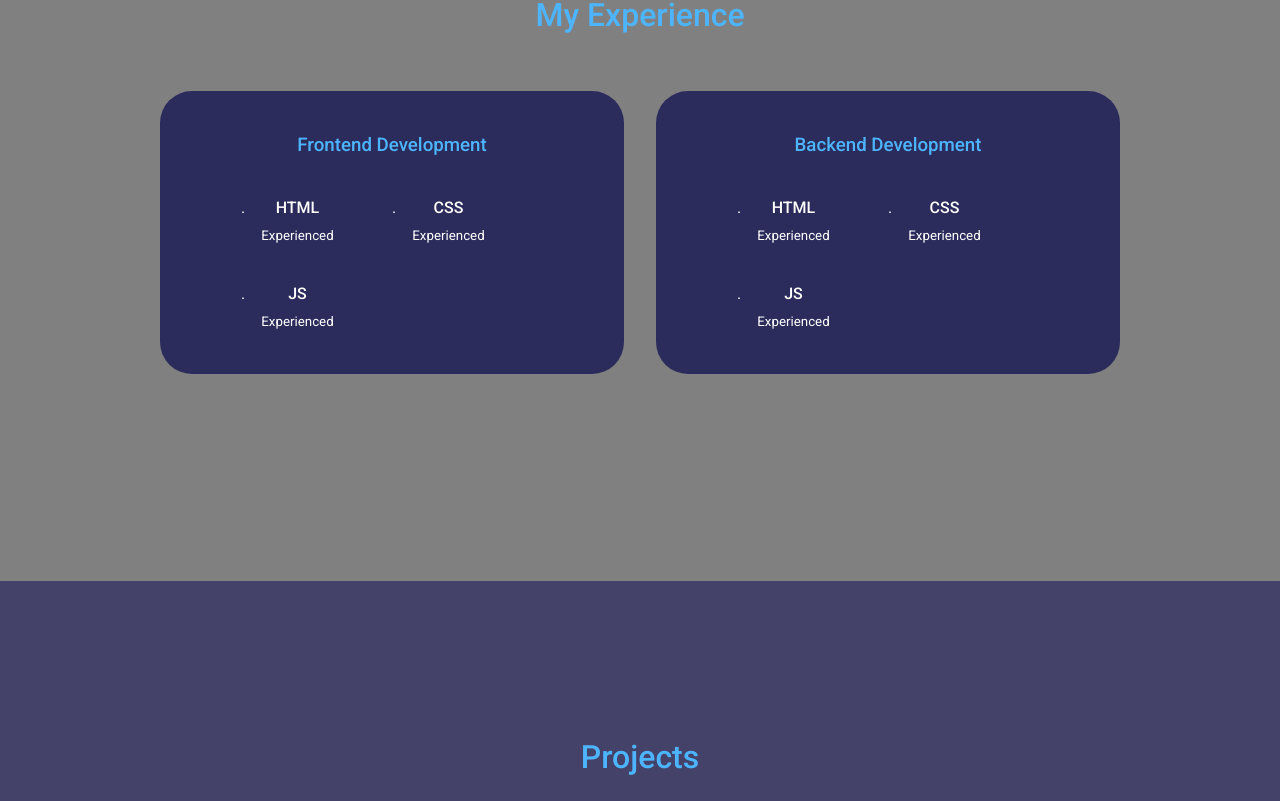
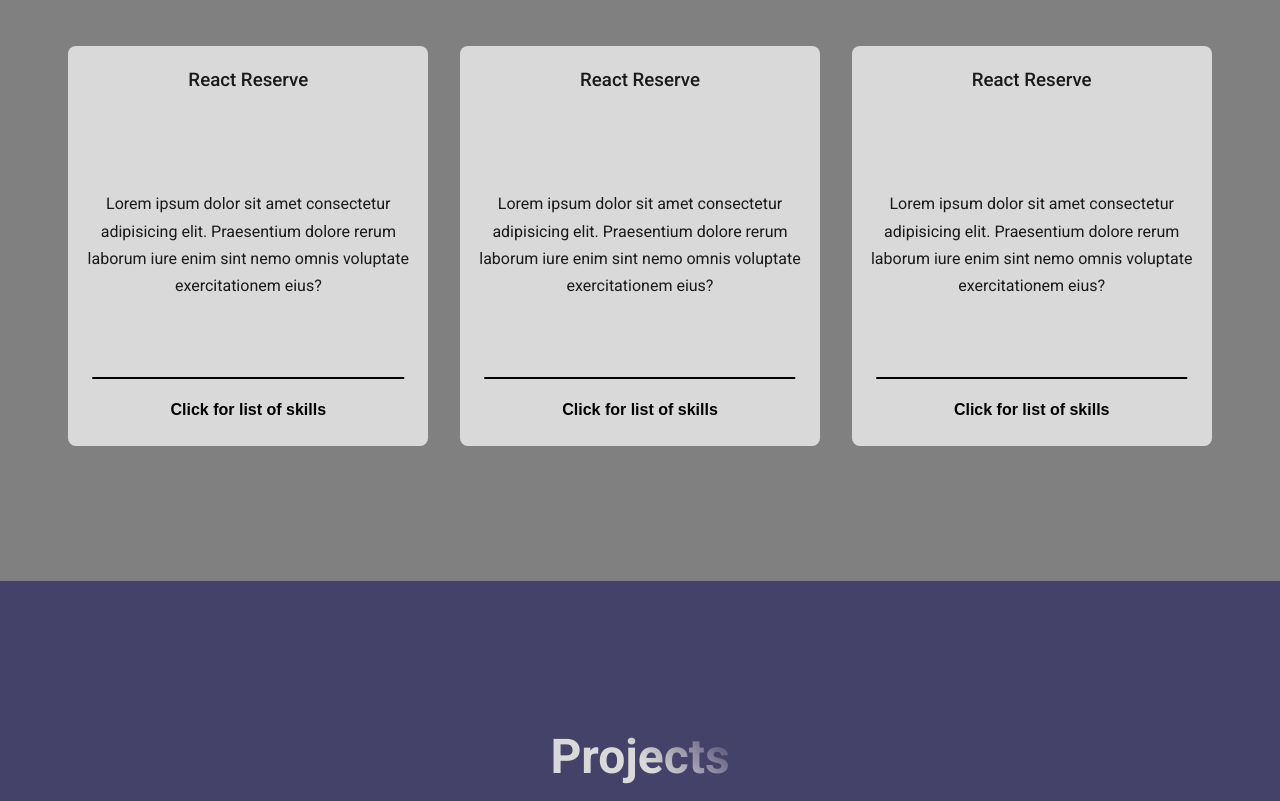
Before and after one commit to akkeyron/akkeyron.github.io, a React (Create React App) app: page / in a window 1280 px wide. Shown: the part 1819-2620 px from the top of the page. Built offline with nearby package versions, Linux system fonts and the light colour scheme.

Commit message:
update latest

```diff
--- a/src/components/About/About.css
+++ b/src/components/About/About.css
@@ -24,21 +24,3 @@
     border-right: 1rem solid transparent;
     border-bottom: 1rem solid #D9D9D9;
   }
-
-.about__me h2 {
-    margin: 2rem;
-}
-
-.gradient-text {
-    background-image: linear-gradient(
-        45deg,
-        #D9D9D9 50%,
-        #443C68
-        );
-    -webkit-background-clip: text;
-    -webkit-text-fill-color: transparent;
-    -moz-background-clip: text;
-    -moz-text-fill-color: transparent;
-    font-size: 1.5em;
-    font-weight: 800;
-}
--- a/src/components/About/About.tsx
+++ b/src/components/About/About.tsx
@@ -7,7 +7,7 @@ function About() {
 
   return (
     <section id="about">
-      <h2><span className="gradient-text">ABOUT ME</span></h2>
+      <h2><span className="section-title">ABOUT ME</span></h2>
 
       <div className="about__container">
           <p className="about__me">
--- a/src/components/Header/Header.tsx
+++ b/src/components/Header/Header.tsx
@@ -17,7 +17,6 @@ const Header = () => {
                 <a href="https://www.linkedin.com/in/loqman-al-hakim-aripin/"><GrLinkedin /></a>
                 <a href="https://github.com/akkeyron"><GrGithub /></a>
             </div>
-            <a href="#about" className='btn-primary'>Contact Me</a>
         </header>
     )
 }
--- a/src/components/Projects/Projects.tsx
+++ b/src/components/Projects/Projects.tsx
@@ -1,12 +1,11 @@
 import './Projects.css'
 import { projects } from '../../data.js'
 import React, { FC } from "react";
-import IMG from "../../assets/logo512.png";
 
 const Projects: FC = () => {
     return (
         <section id='projects'>
-            <h2>Projects</h2>
+            <h2><span className='section-title'>Projects</span></h2>
             <div className='projects__container'>
                 {projects.map((project) => (
                     <div className='project__card'>
--- a/src/components/Skills/Skills.css
+++ b/src/components/Skills/Skills.css
@@ -1,70 +1,50 @@
-.experience__container {
+.skill__card {
+    background: #d9d9d9;
+    color: hsl(0, 0%, 10%);
     display: grid;
-    grid-template-columns: 1fr 1fr;
-    gap: 2rem;
+    grid-template-rows: auto 1fr auto;
+    justify-items: center;
+    align-items: center;
+    padding: 1.2em 1em;
+    border-radius: 0.5rem;
+    max-width: 40ch;
+    min-height: 25em;
 }
 
-.experience__container > div {
-    background: var(--color-bg-variant);
-    padding: 2.4rem 5rem;
-    border-radius: 2rem;
-    border: 1px solid transparent;
-    transition: var(--transition);
+.skill__card {
+    position: relative;
 }
 
-.experience__container > div:hover {
-    background: transparent;
-    border-color: var(--color-primary-variant);
-    cursor: default;
+.skill__list {
+    position: absolute;
+    top: 50%;
+    left: 50%;
+    transform: translate(-50%, -50%);
+    display: none;
 }
 
-.experience__container > div h3 {
-    text-align: center;
-    margin-bottom: 2rem;
-    color: var(--color-primary);
+.skill-button {
+    background: transparent;
+    border: none;
+    outline: none;
+    cursor: pointer;
+    width: max-content;
+    position: relative;
 }
 
-.experience__content {
-    display: grid;
-    grid-template-columns: 1fr 1fr;
-    row-gap: 2rem;
+.skill-button:hover {
+    background: transparent;
 }
 
-.experience__details {
-    display: flex;
-    gap: 1rem;
+/* make a horizontal line */
+.skill-button::before {
+    content: '';
+    position: absolute;
+    top: -1em;
+    left: 50%;
+    transform: translateX(-50%);
+    width: min(35ch, 70vw);
+    height: 2px;
+    background: #000;
+
 }
-
-.experience__details-icon {
-    margin-top: 6px;
-    color: var(--color-primary);
-}
-
-/*responsive*/
-@media screen and (max-width: 1024px) {
-    .experience__container {
-        grid-template-columns: 1fr;
-    }
-
-    .experience__container > div {
-        width: 80%;
-        padding: 2rem;
-        margin: 0 auto;
-    }
-
-    .experience__content {
-        padding: 1rem;
-    }
-  }
-
-  @media screen and (max-width: 600px) {
-    .experience__container {
-        gap: 1rem;
-    }
-
-    .experience__container > div {
-        width: 100%;
-        padding: 2rem 1rem;
-
-    }
-  }
--- a/src/components/Skills/Skills.tsx
+++ b/src/components/Skills/Skills.tsx
@@ -5,63 +5,26 @@ import './Skills.css'
 export default function Skills() {
   return (
     <section id="skills">
-      <h2>My Experience</h2>
+      <h2><span className='section-title'>Skills</span></h2>
 
-      <div className="container experience__container">
-        <div className="experience__frontend">
-          <h3>Frontend Development</h3>
-          <div className="experience__content">
-            <article className="experience__details">
-              .
-              <div>
-                <h4>HTML</h4>
-                <small className="text-light">Experienced</small>
-              </div>
-            </article>
-            <article className="experience__details">
-              .
-              <div>
-                <h4>CSS</h4>
-                <small className="text-light">Experienced</small>
-              </div>
-            </article>
-            <article className="experience__details">
-              .
-              <div>
-                <h4>JS</h4>
-                <small className="text-light">Experienced</small>
-              </div>
-            </article>
+      <div className="card-container">
+        {skills.map((skill) => (
+          <div className="skill__card">
+            <h3 className="card__title">{skill.title}</h3>
+            <p className="card__description">{skill.description}</p>
+
+            <div className="skill__list">
+              <ul>
+                {skill.list.map((item) => (
+                  <li key={item}>{item}</li>
+                ))}
+              </ul>
+            </div>
+
+            <button className="btn skill-button">Click for list of skills</button>
+
           </div>
-        </div>
-        {/**Backend */}
-        <div className="experience__backend">
-          <h3>Backend Development</h3>
-          <div className="experience__content">
-            <article className="experience__details">
-              .
-              <div>
-                <h4>HTML</h4>
-                <small className="text-light">Experienced</small>
-              </div>
-            </article>
-            <article className="experience__details">
-              .
-              <div>
-                <h4>CSS</h4>
-                <small className="text-light">Experienced</small>
-              </div>
-            </article>
-            <article className="experience__details">
-              .
-              <div>
-                <h4>JS</h4>
-                <small className="text-light">Experienced</small>
-              </div>
-            </article>
-          </div>
-
-        </div>
+        ))}
       </div>
     </section>
   );
--- a/src/data.js
+++ b/src/data.js
@@ -66,35 +66,24 @@ const projects = [
 const skills = [
   {
     title: "React Reserve",
-    subtitle: "MERN Stack",
+    list: ["React", "Node", "Express"],
     description:
       "Lorem ipsum dolor sit amet consectetur adipisicing elit. Praesentium dolore rerum laborum iure enim sint nemo omnis voluptate exercitationem eius?",
     image: "./project-1.gif",
-    link: "https://reactbootcamp.com",
   },
   {
-    title: "React Tracks",
-    subtitle: "React and Python",
+    title: "React Reserve",
+    list: ["React", "Node", "Express"],
     description:
       "Lorem ipsum dolor sit amet consectetur adipisicing elit. Praesentium dolore rerum laborum iure enim sint nemo omnis voluptate exercitationem eius?",
-    image: "./project-2.gif",
-    link: "https://reedbarger.com",
+    image: "./project-1.gif",
   },
   {
-    title: "DevChat",
-    subtitle: "React and Firebase",
+    title: "React Reserve",
+    list: ["React", "Node", "Express"],
     description:
       "Lorem ipsum dolor sit amet consectetur adipisicing elit. Praesentium dolore rerum laborum iure enim sint nemo omnis voluptate exercitationem eius?",
-    image: "./project-3.gif",
-    link: "https://jsbootcamp.com",
-  },
-  {
-    title: "Epic Todo App",
-    subtitle: "React Hooks",
-    description:
-      "Lorem ipsum dolor sit amet consectetur adipisicing elit. Praesentium dolore rerum laborum iure enim sint nemo omnis voluptate exercitationem eius?",
-    image: "./project-4.gif",
-    link: "https://pythonbootcamp.com",
+    image: "./project-1.gif",
   },
 ];
 
--- a/src/index.css
+++ b/src/index.css
@@ -52,6 +52,14 @@ body {
   margin: 0 auto;
 }
 
+.card-container {
+  display: flex;
+  flex-wrap: wrap;
+  justify-content: center;
+  gap: 2rem;
+  margin-inline: 2em;
+}
+
 h1,
 h2,
 h3,
@@ -70,12 +78,20 @@ section {
   justify-content: center;
   text-align: center;
   min-height: 100svh;
+  padding-block: 2em;
 }
 
-section>h2,
-section>h5 {
-  text-align: center;
-  color: var(--color-light);
+.section-title {
+  margin: 2rem;
+  background-image: linear-gradient(45deg,
+      #D9D9D9 50%,
+      #443C68);
+  -webkit-background-clip: text;
+  -webkit-text-fill-color: transparent;
+  -moz-background-clip: text;
+  -moz-text-fill-color: transparent;
+  font-size: 1.5em;
+  font-weight: 800;
 }
 
 section>h2 {
@@ -109,10 +125,6 @@ section>h2 {
   border-color: transparent;
 }
 
-.btn-primary {
-
-
-}
 
 img {
   display: block;
```
